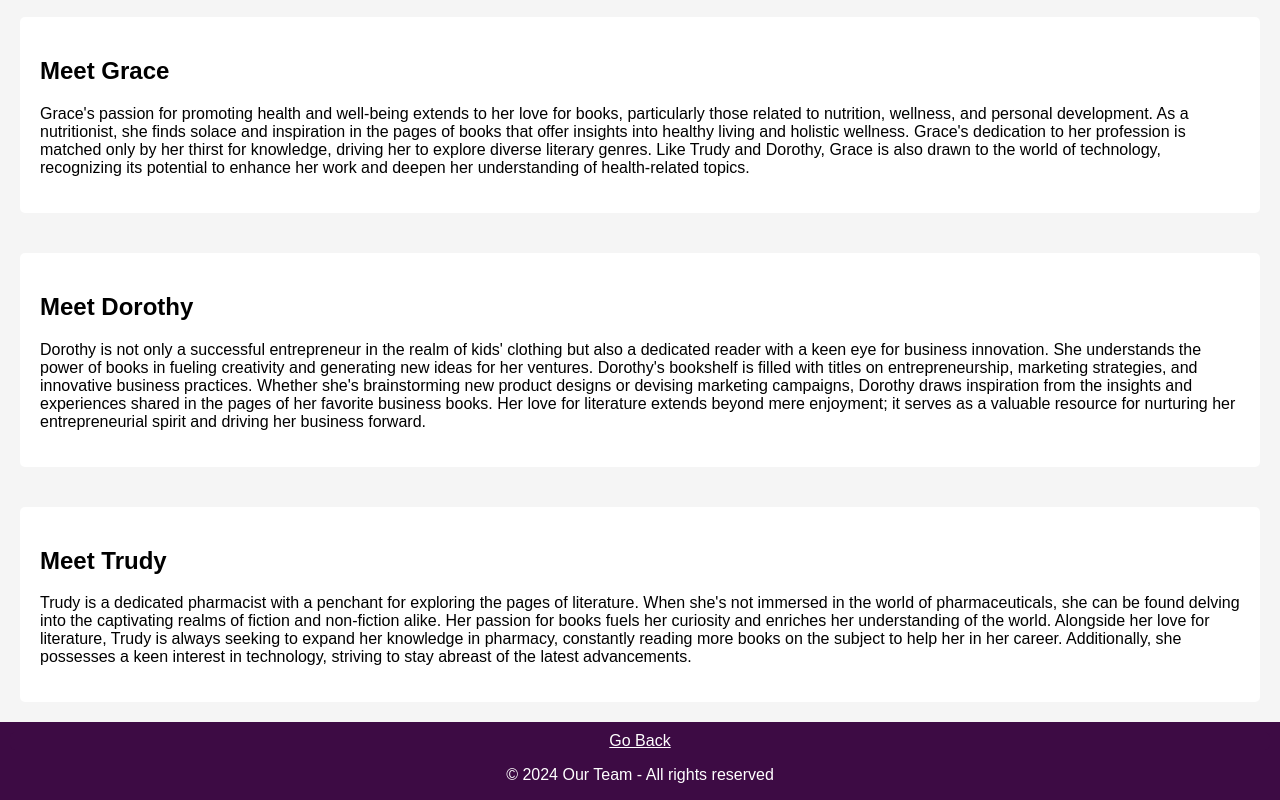
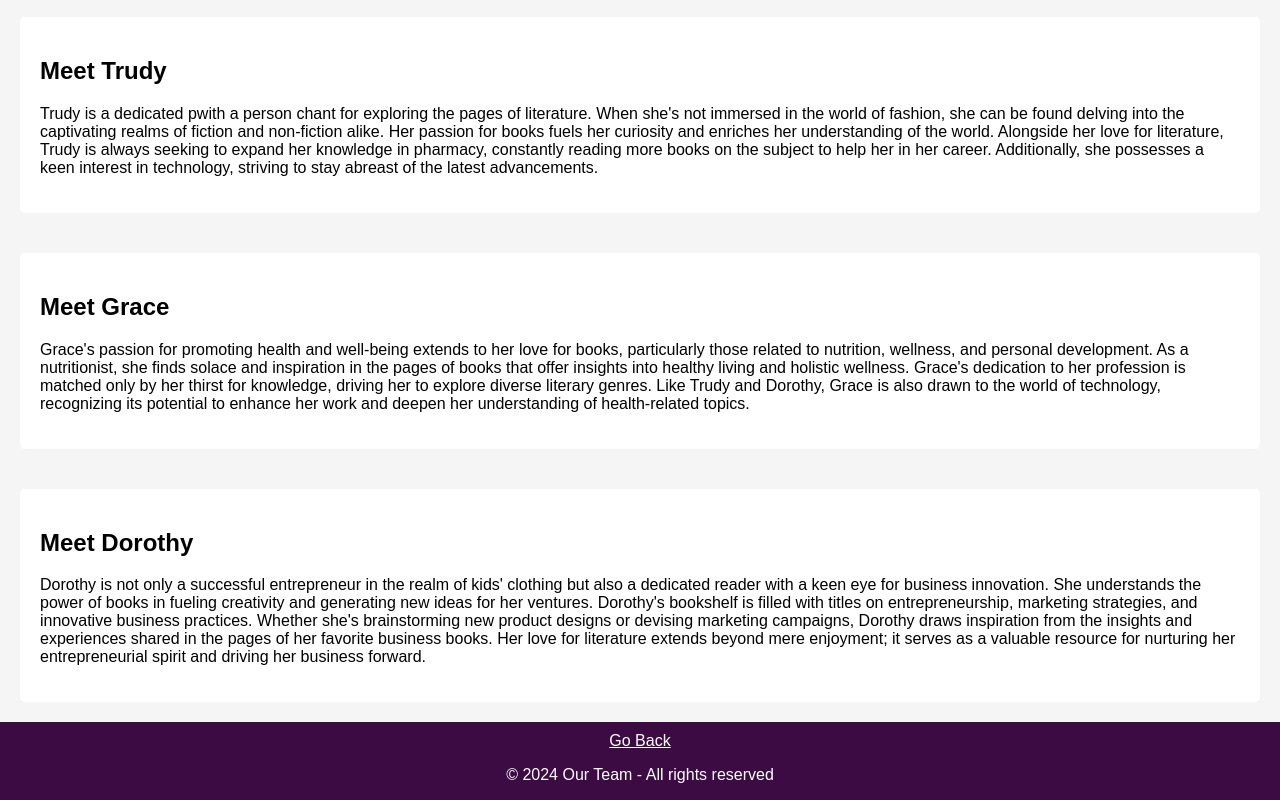
Before and after one commit to TrudyB-T/BookBuddy, a website: page public/about.html in a window 1280 px wide. Shown: the part 160-960 px from the top of the page. Drawn offline with Linux system fonts and the light colour scheme.

Commit message:
Update about.html

```diff
--- a/public/about.html
+++ b/public/about.html
@@ -99,6 +99,12 @@ footer {
     </header>
 
     <h1 class="about">About Our Team</h1>
+
+    <section id="trudy">
+        <h2>Meet Trudy</h2>
+        <p>Trudy is a dedicated pwith a person chant for exploring the pages of literature. When she's not immersed in the world of fashion, she can be found delving into the captivating realms of fiction and non-fiction alike. Her passion for books fuels her curiosity and enriches her understanding of the world. Alongside her love for literature, Trudy is always seeking to expand her knowledge in pharmacy, constantly reading more books on the subject to help her in her career. Additionally, she possesses a keen interest in technology, striving to stay abreast of the latest advancements.</p>
+    </section>
+
     <section id="grace">
         <h2>Meet Grace</h2>
         <p>Grace's passion for promoting health and well-being extends to her love for books, particularly those related to nutrition, wellness, and personal development. As a nutritionist, she finds solace and inspiration in the pages of books that offer insights into healthy living and holistic wellness. Grace's dedication to her profession is matched only by her thirst for knowledge, driving her to explore diverse literary genres. Like Trudy and Dorothy, Grace is also drawn to the world of technology, recognizing its potential to enhance her work and deepen her understanding of health-related topics.</p>
@@ -109,10 +115,7 @@ footer {
         <p>Dorothy is not only a successful entrepreneur in the realm of kids' clothing but also a dedicated reader with a keen eye for business innovation. She understands the power of books in fueling creativity and generating new ideas for her ventures. Dorothy's bookshelf is filled with titles on entrepreneurship, marketing strategies, and innovative business practices. Whether she's brainstorming new product designs or devising marketing campaigns, Dorothy draws inspiration from the insights and experiences shared in the pages of her favorite business books. Her love for literature extends beyond mere enjoyment; it serves as a valuable resource for nurturing her entrepreneurial spirit and driving her business forward.</p>
     </section>
 
-    <section id="trudy">
-        <h2>Meet Trudy</h2>
-        <p>Trudy is a dedicated pharmacist with a penchant for exploring the pages of literature. When she's not immersed in the world of pharmaceuticals, she can be found delving into the captivating realms of fiction and non-fiction alike. Her passion for books fuels her curiosity and enriches her understanding of the world. Alongside her love for literature, Trudy is always seeking to expand her knowledge in pharmacy, constantly reading more books on the subject to help her in her career. Additionally, she possesses a keen interest in technology, striving to stay abreast of the latest advancements.</p>
-    </section>
+
 
     <footer>
         <a href="index.html" id="back-btn">Go Back</a>
```
